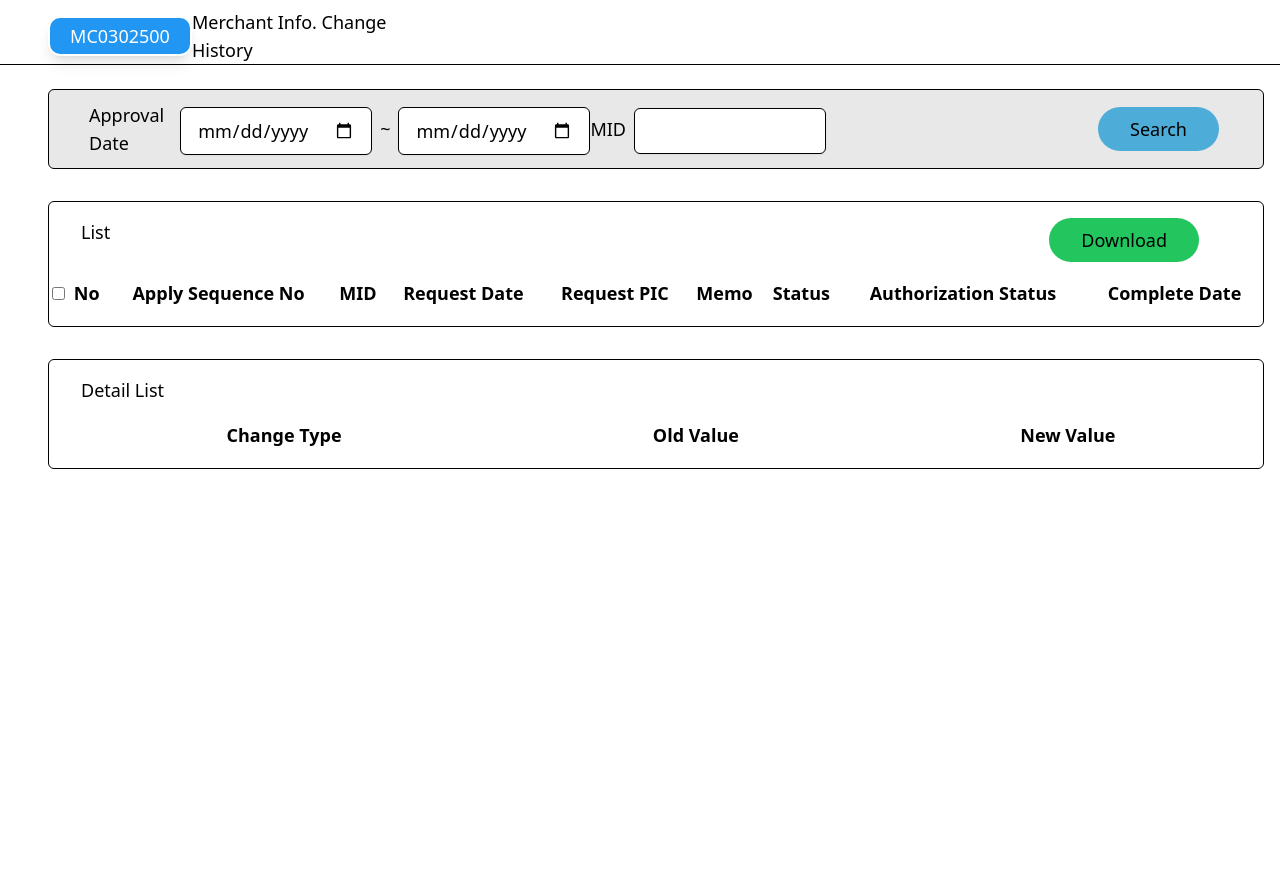
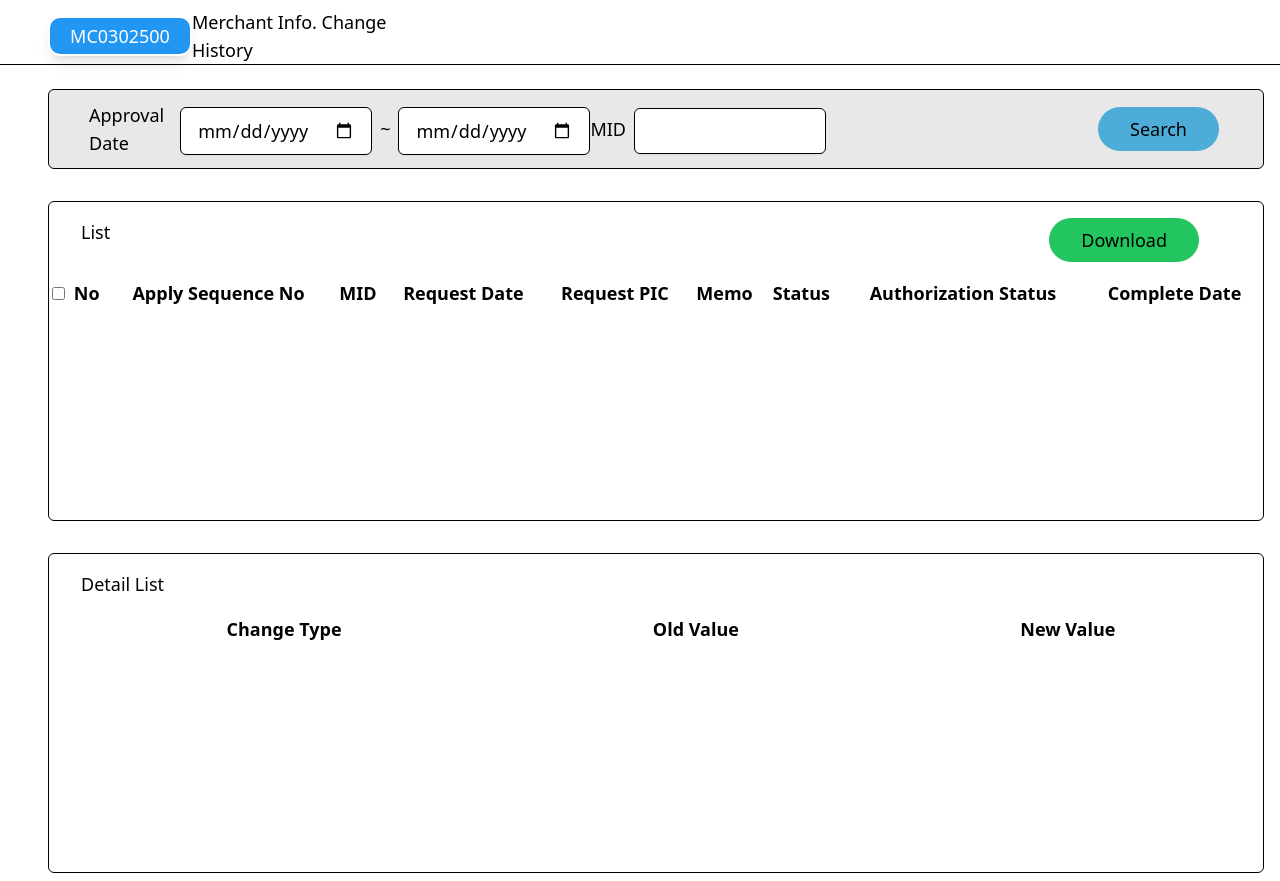
Before and after one commit to OracleTuxedo/bcap-fe, a Next.js app: page /mc/wmc0302500 in a window 1280 px wide. Shown: the top 881 px of the page. Before the commit the page ends 800 px from the top, so only its background shows below. Built offline with nearby package versions, Linux system fonts and the light colour scheme.

Commit message:
changes in table ui

```diff
--- a/src/pages/mc/wmc0302500/index.tsx
+++ b/src/pages/mc/wmc0302500/index.tsx
@@ -78,7 +78,7 @@ const WMC0302500 = () => {
         </div>
         <div
           id="list"
-          className="relative flex flex-col justify-between border rounded-md w-[95%] h-auto mt-8  text-lg"
+          className="relative flex flex-col justify-start border rounded-md w-[95%] h-[20rem] mt-8  text-lg"
         >
           <div id="table-header" className="flex flex-row justify-between mt-4">
             <label className="basis-1/2 ml-8">List</label>
@@ -91,7 +91,10 @@ const WMC0302500 = () => {
               </Button>
             </div>
           </div>
-          <table id="table-list" className="table-auto my-4">
+          <table
+            id="table-list"
+            className="table-auto my-4 overflow-y-auto overflow-x-auto"
+          >
             <thead>
               <tr>
                 <th>
@@ -117,10 +120,13 @@ const WMC0302500 = () => {
         </div>
         <div
           id="detail-list"
-          className="relative flex flex-col justify-between border rounded-md w-[95%] h-auto mt-8  text-lg"
+          className="relative flex flex-col justify-start border rounded-md w-[95%] h-[20rem] mt-8  text-lg"
         >
           <label className="mt-4 ml-8">Detail List</label>
-          <table id="table-detail-list" className="table auto my-4">
+          <table
+            id="table-detail-list"
+            className="table auto my-4 overflow-x-auto"
+          >
             <thead>
               <tr>
                 <th>Change Type</th>
```
